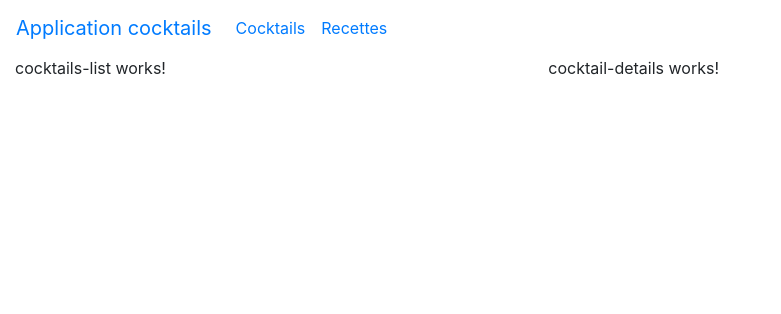
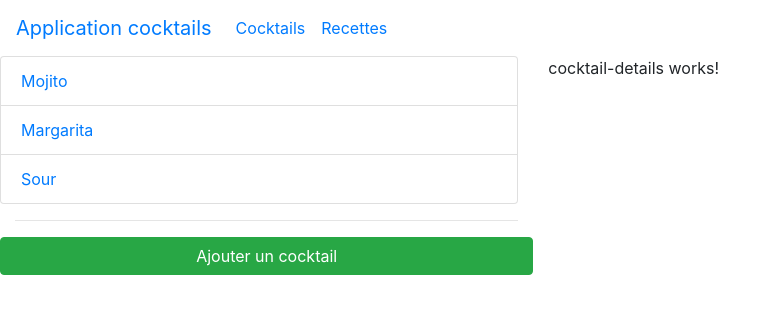
Before and after one commit to brunodecamus/cocktails, an Angular app: page / in a window 1280 px wide. Shown: the top 314 px of the page, without its empty margins (0-781 px from the left). Built offline with nearby package versions, Linux system fonts and the light colour scheme.

Commit message:
Liste les coptails

```diff
--- a/src/app/cocktails-list/cocktails-list.component.html
+++ b/src/app/cocktails-list/cocktails-list.component.html
@@ -1,3 +1,11 @@
-<p>
-  cocktails-list works!
-</p>
+<div class="row">
+  <div class="list-group col-12">
+    <a *ngFor="let cocktail of cocktails" href="#" class="list-group-item list-group-action">{{cocktail.name}}</a>
+  </div>
+</div>
+<hr>
+<div class="row">
+  <button class="btn btn-success col-12">
+    Ajouter un cocktail
+  </button>
+</div>
--- a/src/app/cocktails-list/cocktails-list.component.ts
+++ b/src/app/cocktails-list/cocktails-list.component.ts
@@ -8,7 +8,11 @@
 })
 export class CocktailsListComponent implements OnInit {
 
-  cocktails: Cocktail[] = [];
+  public cocktails: Cocktail[] = [
+    new Cocktail('Mojito'),
+    new Cocktail('Margarita'),
+    new Cocktail('Sour')
+  ];
 
   constructor() { }
 
```
